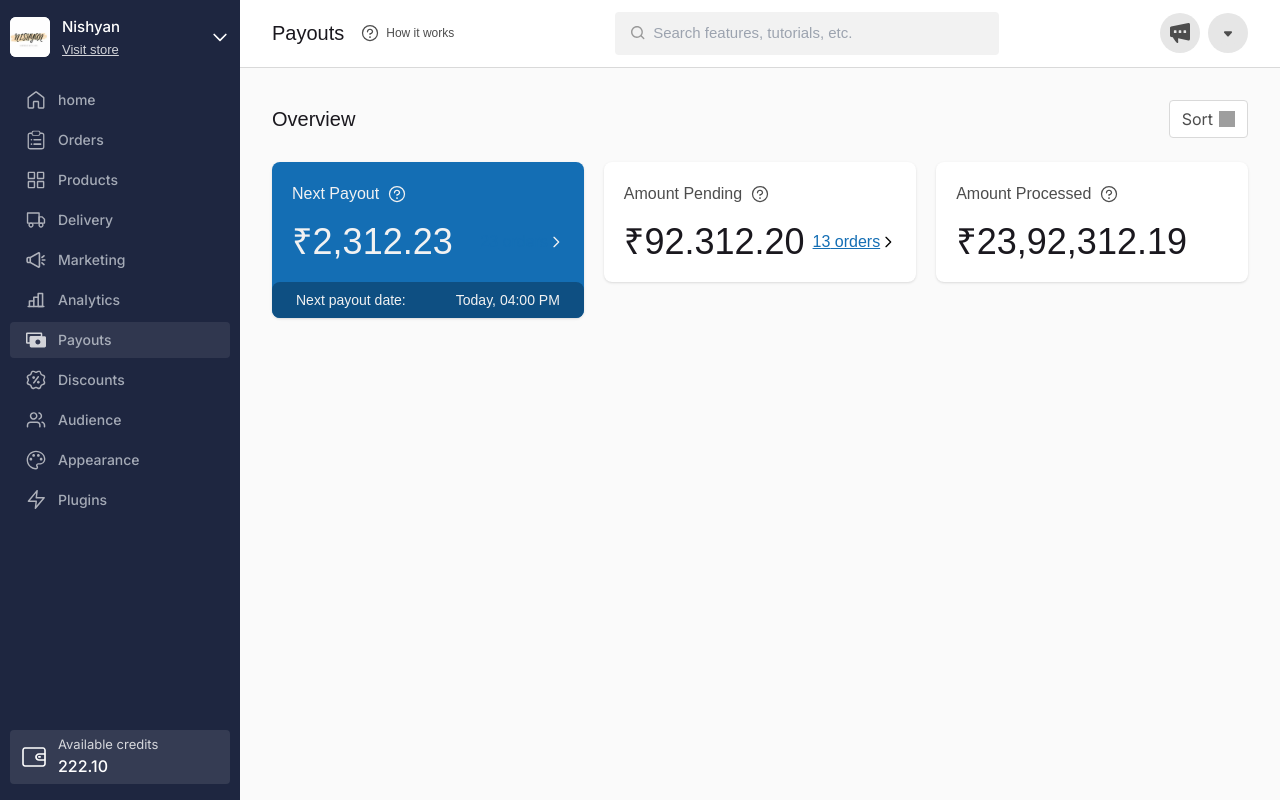
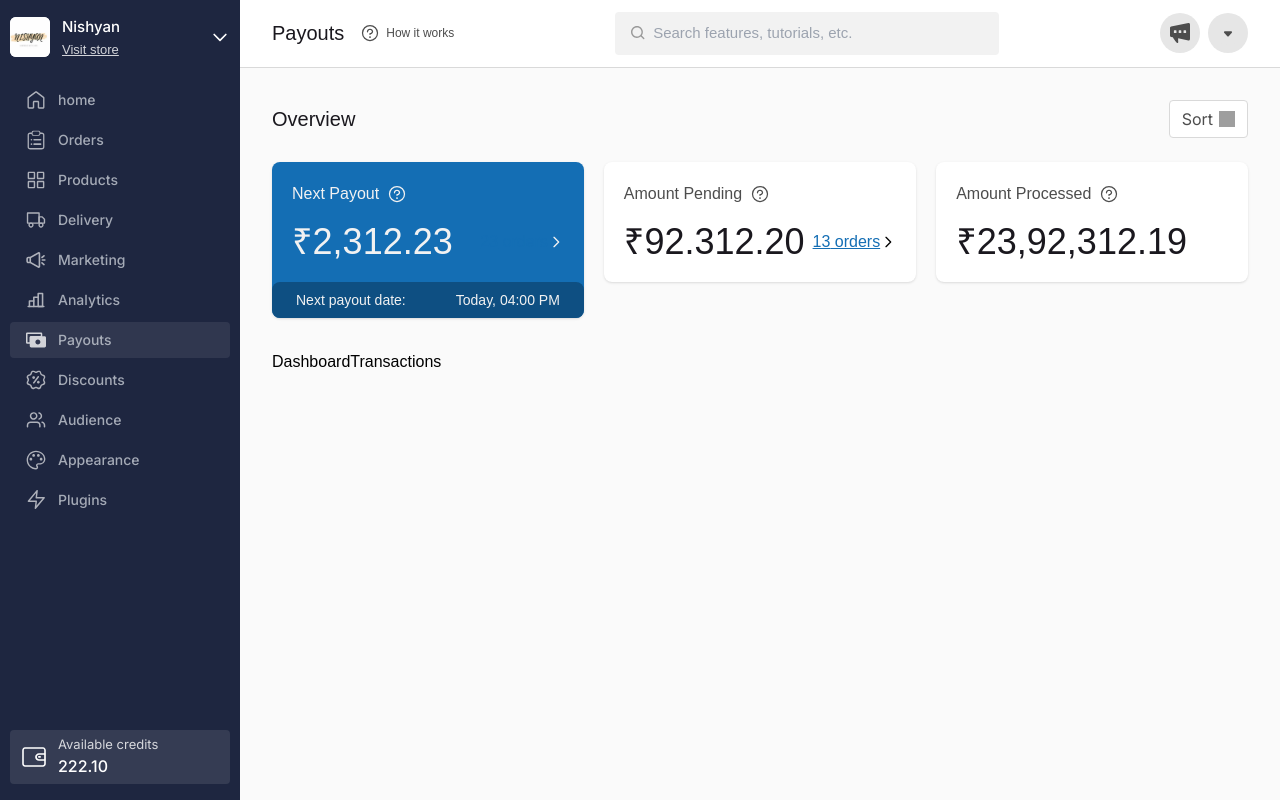
Before and after one commit to anoopraju31/dukaan-dashboard, a React (Vite) app: page / in a window 1280 px wide. Built offline with nearby package versions, Linux system fonts and the light colour scheme; grey boxes are pictures that could not be loaded.

Commit message:
Dashboard Transactions - initial

```diff
--- a/src/components/Dashboard.tsx
+++ b/src/components/Dashboard.tsx
@@ -1,10 +1,13 @@
 import { FC } from 'react'
 import DashboardHeader from './DashboardHeader'
+import DashboardTransactions from './DashboardTransactions'
 
 const Dashboard: FC = () => {
 	return (
 		<main className='w-full p-3 md:p-8 flex flex-col gap-8'>
 			<DashboardHeader />
+
+			<DashboardTransactions />
 		</main>
 	)
 }
--- /dev/null
+++ b/src/components/DashboardTransactions.tsx
@@ -0,0 +1,7 @@
+import { FC } from 'react'
+
+const DashboardTransactions: FC = () => {
+	return <div>DashboardTransactions</div>
+}
+
+export default DashboardTransactions
```
